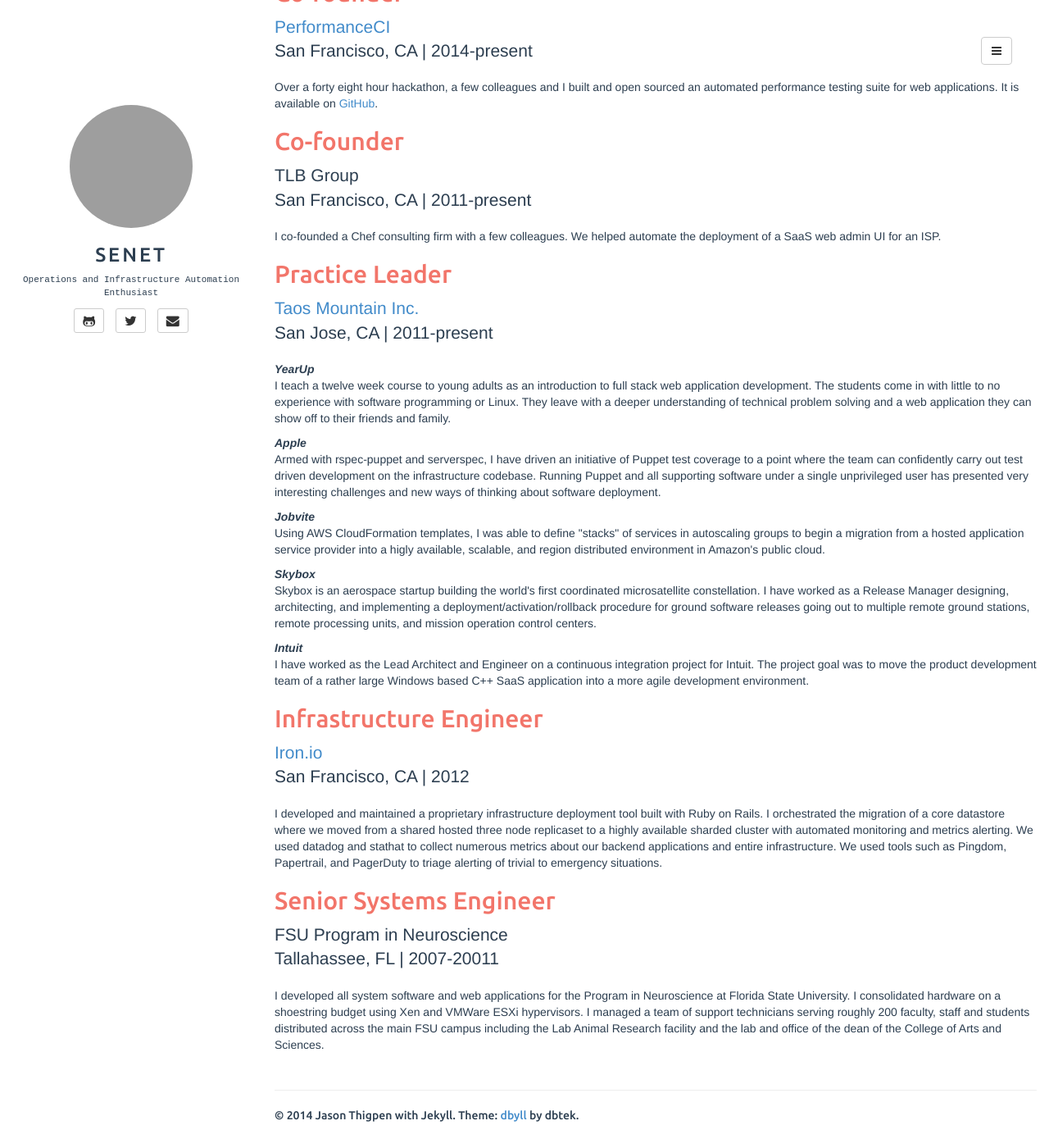
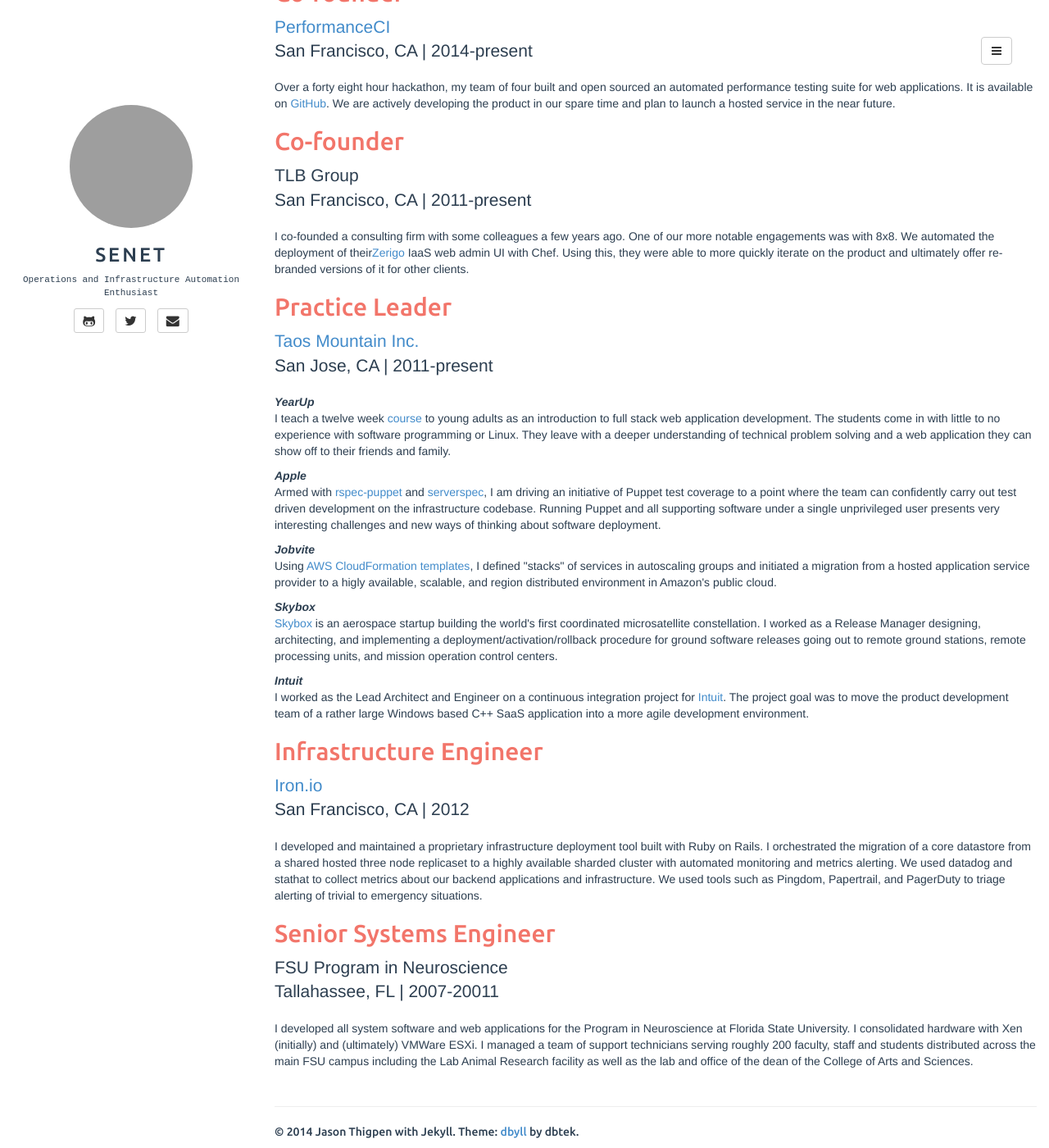
Before and after one commit to cdarwin/cdarwin.github.io, a Jekyll site: the page built from about.html, in a window 1280 px wide and 1400 px high, scrolled down 345 px. Shown: the whole window at 82% size. Built offline with Jekyll 4.4.1, drawn with Linux system fonts in a browser that asks for light colours; grey boxes are pictures that could not be loaded.

Commit message:
Update some info on about page

```diff
--- a/about.html
+++ b/about.html
@@ -17,49 +17,49 @@
 <p class="lead"><a href="http://www.performanceci.com/">PerformanceCI</a><br>San Francisco, CA | 2014-present</p>
 
 <p>
-  Over a forty eight hour hackathon, a few colleagues and I built and open sourced an automated performance testing suite for web applications. It is available on <a href="https://github.com/performanceci/performanceci-core">GitHub</a>.
+  Over a forty eight hour hackathon, my team of four built and open sourced an automated performance testing suite for web applications. It is available on <a href="https://github.com/performanceci/performanceci-core">GitHub</a>. We are actively developing the product in our spare time and plan to launch a hosted service in the near future.
 </p>
 
 <h2>Co-founder</h2>
 <p class="lead">TLB Group<br>San Francisco, CA | 2011-present</p>
 
 <p>
-  I co-founded a Chef consulting firm with a few colleagues. We helped automate the deployment of a SaaS web admin UI for an ISP.
+  I co-founded a consulting firm with some colleagues a few years ago. One of our more notable engagements was with 8x8. We automated the deployment of their<a href="http://www.zerigo.com/">Zerigo</a> IaaS web admin UI with Chef. Using this, they were able to more quickly iterate on the product and ultimately offer re-branded versions of it for other clients.
 </p>
 
 <h2>Practice Leader</h2>
 <p class="lead"><a href="http://www.taos.com/">Taos Mountain Inc.</a><br>San Jose, CA | 2011-present</p>
 
 <p><b><i>YearUp</i></b><br />
-  I teach a twelve week course to young adults as an introduction to full stack web application development. The students come in with little to no experience with software programming or Linux. They leave with a deeper understanding of technical problem solving and a web application they can show off to their friends and family.
+  I teach a twelve week <a href="http://taosmountain.github.io/YearUp/">course</a> to young adults as an introduction to full stack web application development. The students come in with little to no experience with software programming or Linux. They leave with a deeper understanding of technical problem solving and a web application they can show off to their friends and family.
 </p>
 
 <p><b><i>Apple</i></b><br />
-  Armed with rspec-puppet and serverspec, I have driven an initiative of Puppet test coverage to a point where the team can confidently carry out test driven development on the infrastructure codebase. Running Puppet and all supporting software under a single unprivileged user has presented very interesting challenges and new ways of thinking about software deployment.
+  Armed with <a href="http://rspec-puppet.com/">rspec-puppet</a> and <a href="http://serverspec.org/">serverspec</a>, I am driving an initiative of Puppet test coverage to a point where the team can confidently carry out test driven development on the infrastructure codebase. Running Puppet and all supporting software under a single unprivileged user presents very interesting challenges and new ways of thinking about software deployment.
 </p>
 
 <p><b><i>Jobvite</i></b><br />
-  Using AWS CloudFormation templates, I was able to define "stacks" of services in autoscaling groups to begin a migration from a hosted application service provider into a higly available, scalable, and region distributed environment in Amazon's public cloud.
+  Using <a href="http://aws.amazon.com/cloudformation/">AWS CloudFormation templates</a>, I defined "stacks" of services in autoscaling groups and initiated a migration from a hosted application service provider to a higly available, scalable, and region distributed environment in Amazon's public cloud.
 </p>
 
 <p><b><i>Skybox</i></b><br />
-  Skybox is an aerospace startup building the world's first coordinated microsatellite constellation. I have worked as a Release Manager designing, architecting, and implementing a deployment/activation/rollback procedure for ground software releases going out to multiple remote ground stations, remote processing units, and mission operation control centers.
+  <a href="http://skybox.com/">Skybox</a> is an aerospace startup building the world's first coordinated microsatellite constellation. I worked as a Release Manager designing, architecting, and implementing a deployment/activation/rollback procedure for ground software releases going out to remote ground stations, remote processing units, and mission operation control centers.
 </p>
 
 <p><b><i>Intuit</i></b><br />
-  I have worked as the Lead Architect and Engineer on a continuous integration project for Intuit. The project goal was to move the product development team of a rather large Windows based C++ SaaS application into a more agile development environment.
+  I worked as the Lead Architect and Engineer on a continuous integration project for <a href="http://quickbase.intuit.com/">Intuit</a>. The project goal was to move the product development team of a rather large Windows based C++ SaaS application into a more agile development environment.
 </p>
 
 <h2>Infrastructure Engineer</h2>
 <p class="lead"><a href="http://www.iron.io/">Iron.io</a><br>San Francisco, CA | 2012</p>
 
 <p>
-  I developed and maintained a proprietary infrastructure deployment tool built with Ruby on Rails. I orchestrated the migration of a core datastore where we moved from a shared hosted three node replicaset to a highly available sharded cluster with automated monitoring and metrics alerting. We used datadog and stathat to collect numerous metrics about our backend applications and entire infrastructure. We used tools such as Pingdom, Papertrail, and PagerDuty to triage alerting of trivial to emergency situations.
+  I developed and maintained a proprietary infrastructure deployment tool built with Ruby on Rails. I orchestrated the migration of a core datastore from a shared hosted three node replicaset to a highly available sharded cluster with automated monitoring and metrics alerting. We used datadog and stathat to collect metrics about our backend applications and infrastructure. We used tools such as Pingdom, Papertrail, and PagerDuty to triage alerting of trivial to emergency situations.
 </p>
 
 <h2>Senior Systems Engineer</h2>
 <p class="lead">FSU Program in Neuroscience</a><br>Tallahassee, FL | 2007-20011</p>
 
 <p>
-  I developed all system software and web applications for the Program in Neuroscience at Florida State University. I consolidated hardware on a shoestring budget using Xen and VMWare ESXi hypervisors. I managed a team of support technicians serving roughly 200 faculty, staff and students distributed across the main FSU campus including the Lab Animal Research facility and the lab and office of the dean of the College of Arts and Sciences.
+  I developed all system software and web applications for the Program in Neuroscience at Florida State University. I consolidated hardware with Xen (initially) and (ultimately) VMWare ESXi. I managed a team of support technicians serving roughly 200 faculty, staff and students distributed across the main FSU campus including the Lab Animal Research facility as well as the lab and office of the dean of the College of Arts and Sciences.
 </p>
```
